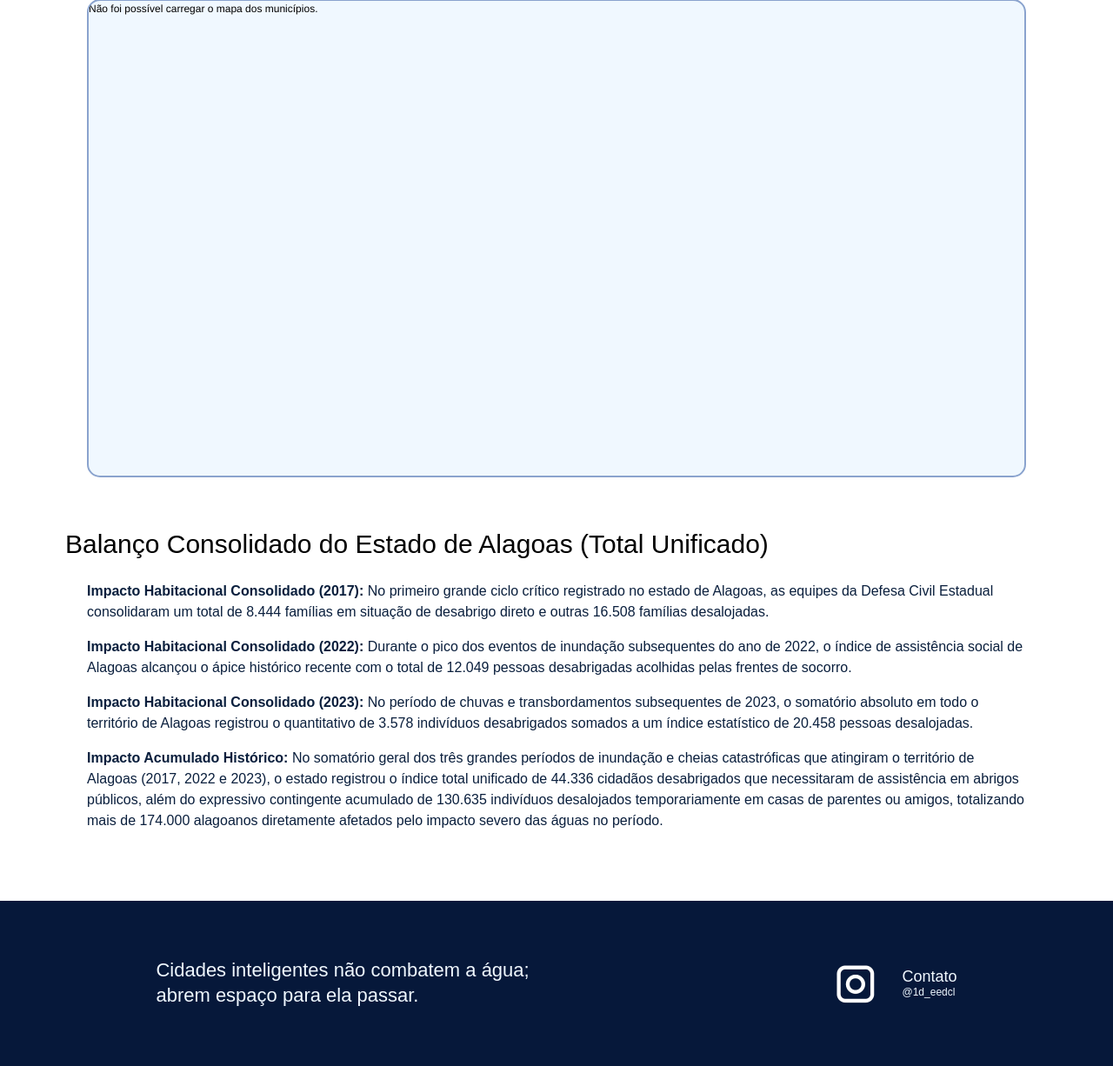
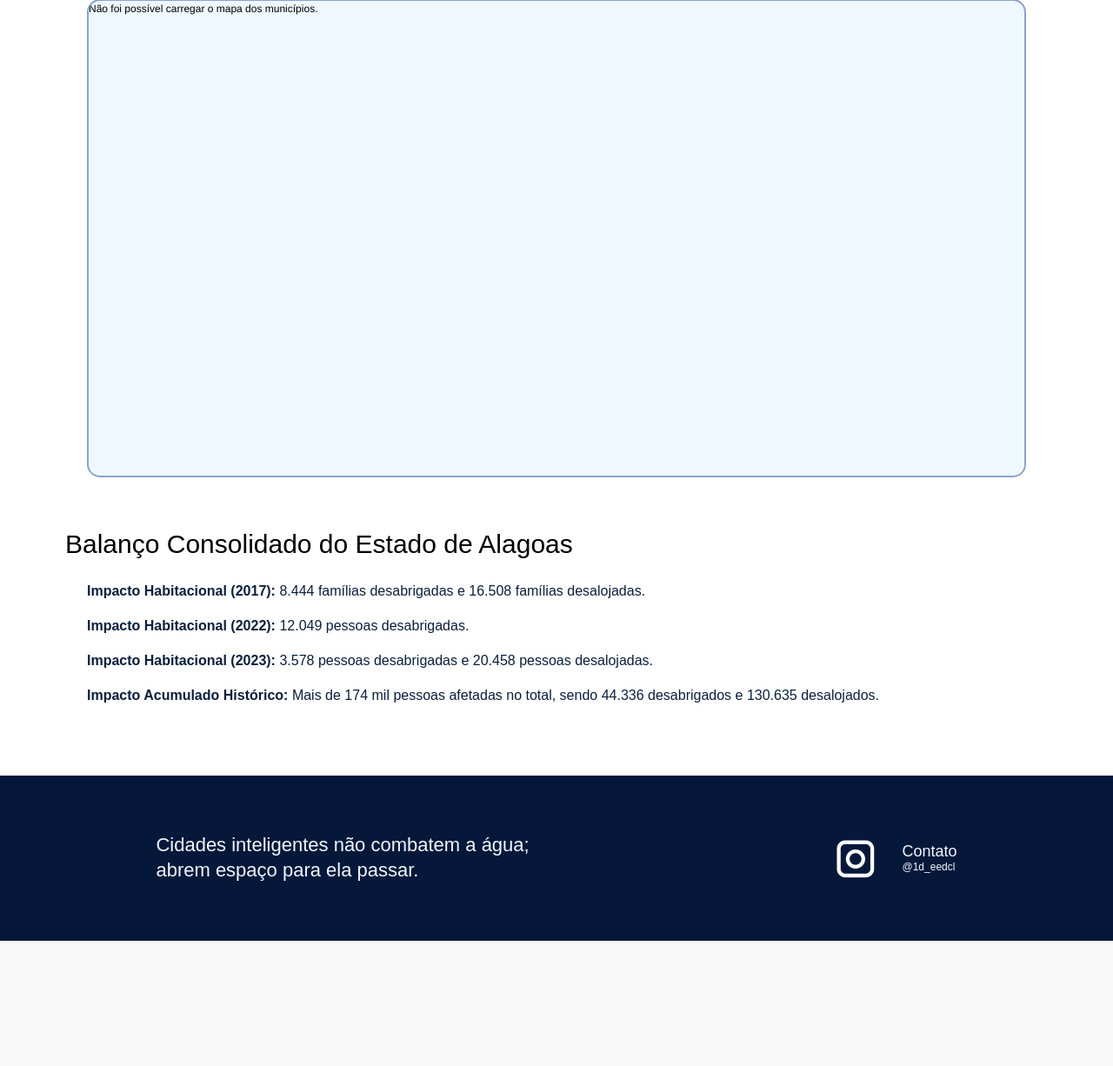
Before and after one commit to MicaeliCaetano/Mapa-Interativo-Enchentes-em-Alagoas, a Django app: page / in a window 1280 px wide. Shown: the part 377-1603 px from the top of the page at 87% size. After the commit the page ends 1459 px from the top, so only its background shows below. Run offline with Django 5.2, Linux system fonts and the light colour scheme.

Commit message:
Salvamento de modificações

```diff
--- a/templates/municipios/inicio.html
+++ b/templates/municipios/inicio.html
@@ -11,13 +11,12 @@
 <div id="mapa"></div>
 
 <div id="informacoes-municipios">
-    <h2>Balanço Consolidado do Estado de Alagoas (Total Unificado)</h2>
-    <p><strong>Impacto Habitacional Consolidado (2017):</strong> No primeiro grande ciclo crítico registrado no estado de Alagoas, as equipes da Defesa Civil Estadual consolidaram um total de 8.444 famílias em situação de desabrigo direto e outras 16.508 famílias desalojadas.</p>
-    <p><strong>Impacto Habitacional Consolidado (2022):</strong> Durante o pico dos eventos de inundação subsequentes do ano de 2022, o índice de assistência social de Alagoas alcançou o ápice histórico recente com o total de 12.049 pessoas desabrigadas acolhidas pelas frentes de socorro.</p>
-    <p><strong>Impacto Habitacional Consolidado (2023):</strong> No período de chuvas e transbordamentos subsequentes de 2023, o somatório absoluto em todo o território de Alagoas registrou o quantitativo de 3.578 indivíduos desabrigados somados a um índice estatístico de 20.458 pessoas desalojadas.</p>
-    <p><strong>Impacto Acumulado Histórico:</strong> No somatório geral dos três grandes períodos de inundação e cheias catastróficas que atingiram o território de Alagoas (2017, 2022 e 2023), o estado registrou o índice total unificado de 44.336 cidadãos desabrigados que necessitaram de assistência em abrigos públicos, além do expressivo contingente acumulado de 130.635 indivíduos desalojados temporariamente em casas de parentes ou amigos, totalizando mais de 174.000 alagoanos diretamente afetados pelo impacto severo das águas no período.</p>
+    <h2>Balanço Consolidado do Estado de Alagoas</h2>
+    <p><strong>Impacto Habitacional (2017):</strong> 8.444 famílias desabrigadas e 16.508 famílias desalojadas.</p>
+    <p><strong>Impacto Habitacional (2022):</strong> 12.049 pessoas desabrigadas.</p>
+    <p><strong>Impacto Habitacional (2023):</strong> 3.578 pessoas desabrigadas e 20.458 pessoas desalojadas.</p>
+    <p><strong>Impacto Acumulado Histórico:</strong> Mais de 174 mil pessoas afetadas no total, sendo 44.336 desabrigados e 130.635 desalojados.</p>
 </div>
-
 
 <div id="textos-carregados" hidden>
     {{ textos_municipios|safe }}
```
